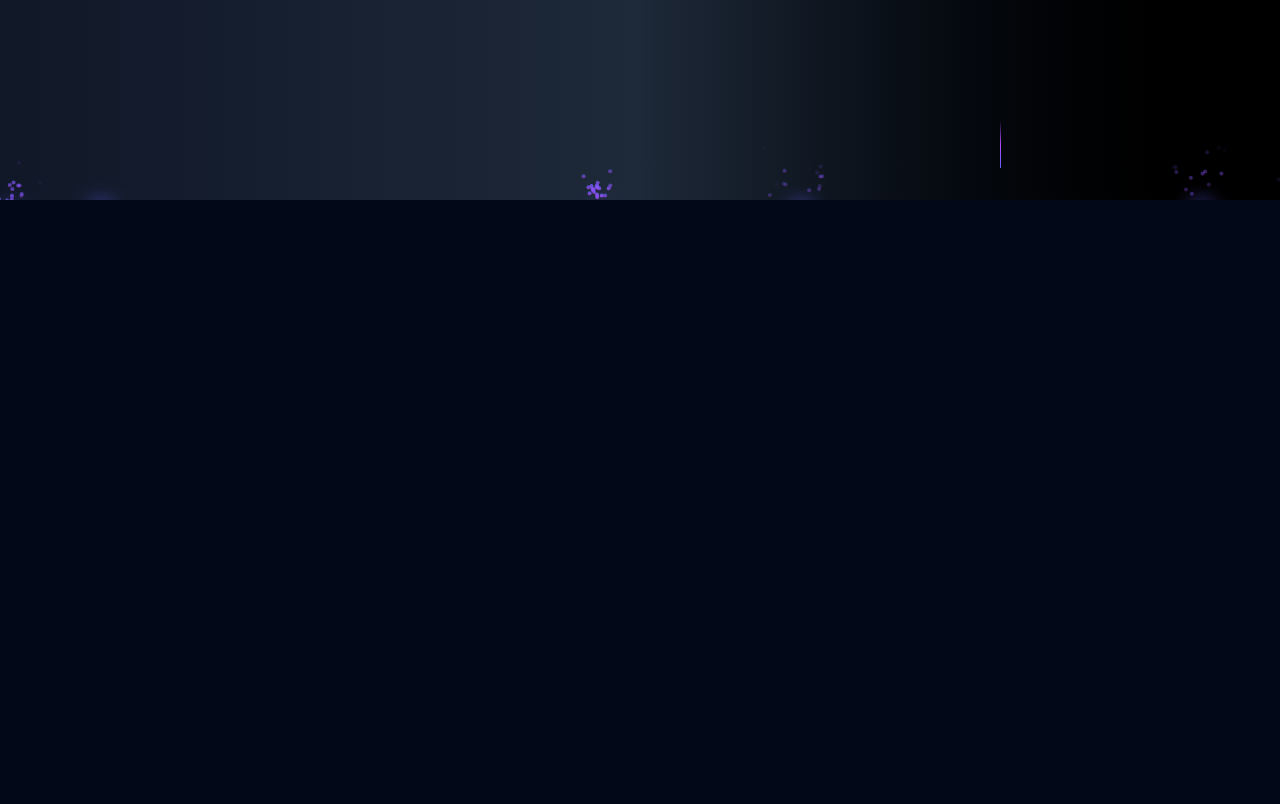
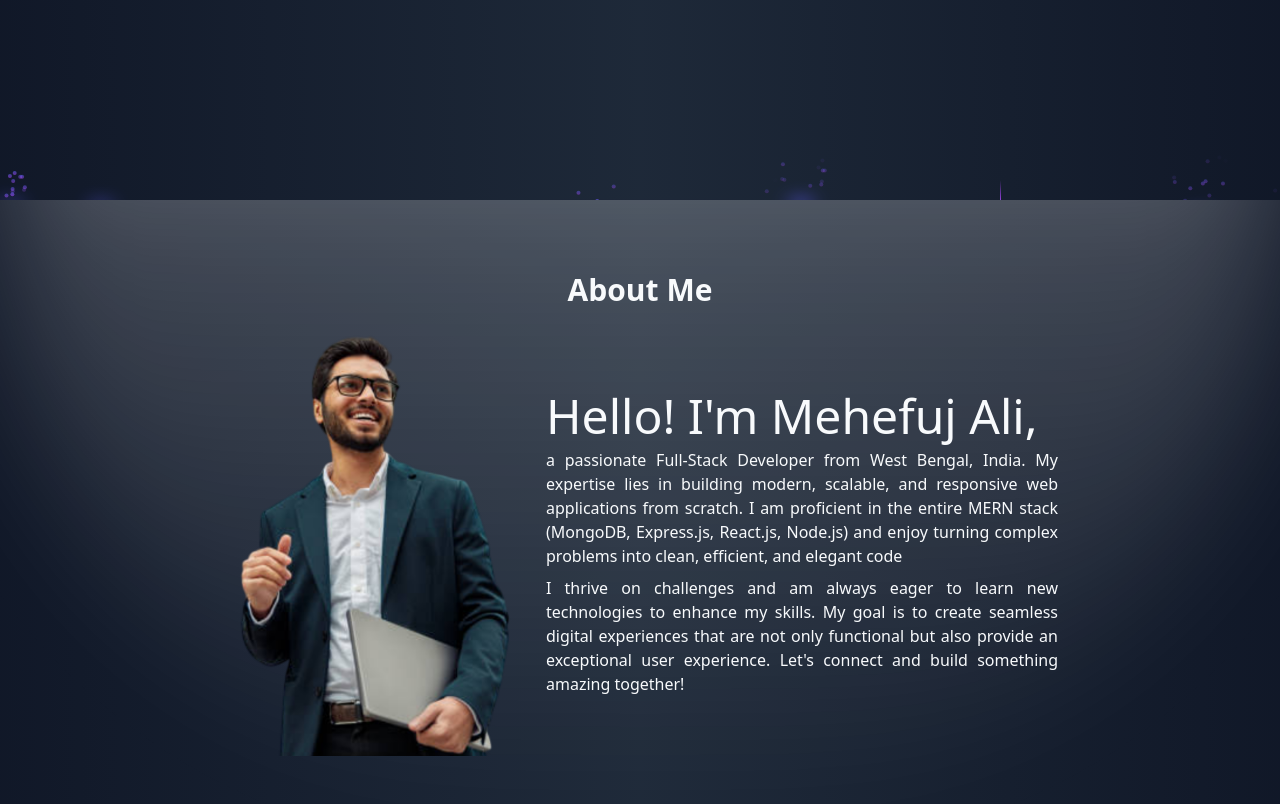
Before and after one commit to mehefujali/mehefujali-portfolio, a Next.js app: page / in a window 1280 px wide. Shown: the part 600-1404 px from the top of the page. Before the commit the page ends 800 px from the top, so only its background shows below. Built offline with nearby package versions, Linux system fonts and the light colour scheme.

Commit message:
about me section

```diff
--- a/src/app/(common-route)/page.tsx
+++ b/src/app/(common-route)/page.tsx
@@ -1,3 +1,4 @@
+import AboutMe from "../components/Modules/Home/AboutMe";
 import HeroSection from "../components/Modules/Home/HeroSection";
 
 
@@ -7,6 +8,7 @@ export default function Home() {
   return (
     <div>
       <HeroSection />
+      <AboutMe />
     </div>
   );
 }
--- /dev/null
+++ b/src/app/components/Modules/Home/AboutMe.tsx
@@ -0,0 +1,36 @@
+import Image from "next/image";
+
+
+const AboutMe = () => {
+    const starCount = 1000
+    return (
+        <div className=" w-full overflow-hidden relative -z-50" id="about">
+            <div className=" w-[100vw] h-[150vh] blur-3xl -translate-y-1/2 absolute  rounded-full bg-gradient-to-b from-white via-white/20 to-transparent ">
+
+            </div>
+            <div className="absolute z-50">
+                {Array.from({ length: starCount }).map((_, i) => (
+                    <span key={i} className=" h-10 w-10 bg-white"></span>
+                ))}
+            </div>
+            <div className="py-12 container mx-auto z-30 relative " style={{
+
+            }}>
+
+                <h1 className="relative my-6 z-10 text-2xl text-center  md:text-3xl  bg-clip-text  font-sans font-bold">
+                    About Me
+                </h1>
+                <div className=" flex flex-col md:flex-row items-center w-11/12 md:w-fit mx-auto gap-6  ">
+                    <Image src="/about-me.png" alt="Mehefuj Ali" height={300} width={300} />
+                    <div className=" max-w-lg space-y-2 text-justify ">
+                        <h1 className=" text-3xl md:text-5xl">Hello! I&apos;m Mehefuj Ali,</h1>
+                        <p> a passionate Full-Stack Developer from West Bengal, India. My expertise lies in building modern, scalable, and responsive web applications from scratch. I am proficient in the entire MERN stack (MongoDB, Express.js, React.js, Node.js) and enjoy turning complex problems into clean, efficient, and elegant code</p>
+                        <p>I thrive on challenges and am always eager to learn new technologies to enhance my skills. My goal is to create seamless digital experiences that are not only functional but also provide an exceptional user experience. Let&apos;s connect and build something amazing together!</p>
+                    </div>
+                </div>
+            </div>
+        </div>
+    );
+};
+
+export default AboutMe;
--- a/src/app/globals.css
+++ b/src/app/globals.css
@@ -1,7 +1,7 @@
 @import "tailwindcss";
 
 @theme {
-  --background: 222.2 84% 4.9%;
+  --background: 224, 40%, 11%; /* Fallback, but the body tag will override this */
   --foreground: 210 40% 98%;
   --card: 222.2 84% 4.9%;
   --card-foreground: 210 40% 98%;
@@ -27,7 +27,8 @@
 }
 
 body {
-  background-color: hsl(var(--background));
+  /* background-color: hsl(var(--background)); */ /* This is commented out */
+  background-color: #111728; /* Your desired background color */
   color: hsl(var(--foreground));
   border-color: hsl(var(--border));
 }
@@ -41,7 +42,8 @@ body {
 
 .btn-gradient-border {
     position: relative;
-    background: hsl(var(--background));
+    /* background: hsl(var(--background)); */ /* This is commented out */
+    background: #111728; /* Matching the body background */
     border: 1px solid transparent;
     background-clip: padding-box;
     border-radius: 9999px;
--- a/src/app/layout.tsx
+++ b/src/app/layout.tsx
@@ -26,7 +26,7 @@ export default function RootLayout({
         />
       </head>
       <body
-        className={` antialiased font-sans`}
+        className={` antialiased font-sans bg-gradient-to-r from-gray-900 via-gray-800 to-gray-900 `}
       >
         <Navbar />
         <main>
--- a/src/components/ui/background-beams-with-collision.tsx
+++ b/src/components/ui/background-beams-with-collision.tsx
@@ -86,7 +86,7 @@ export const BackgroundBeamsWithCollision = ({
         <div
             ref={parentRef}
             className={cn(
-                " h-[100vh] bg-gradient-to-r from-gray-900 via-gray-800 to-black relative flex items-center w-full justify-center overflow-hidden",
+                " h-[100vh] bg-gradient-to-r from-gray-900 via-gray-800 to-gray-900 relative flex items-center w-full justify-center overflow-hidden",
                 // h-screen if you want bigger
                 className
             )}
```
Also changed, not shown: public/about-me.png (added).
